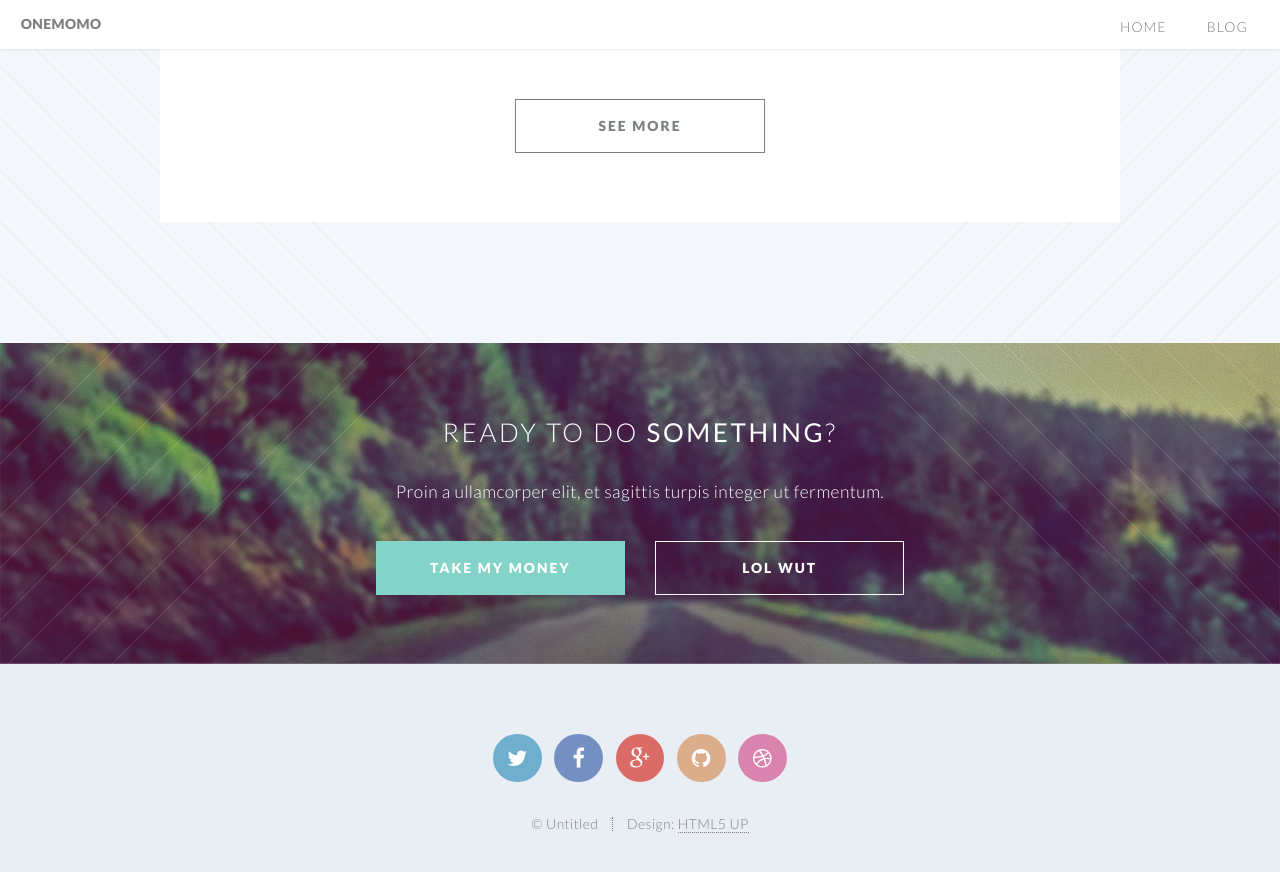
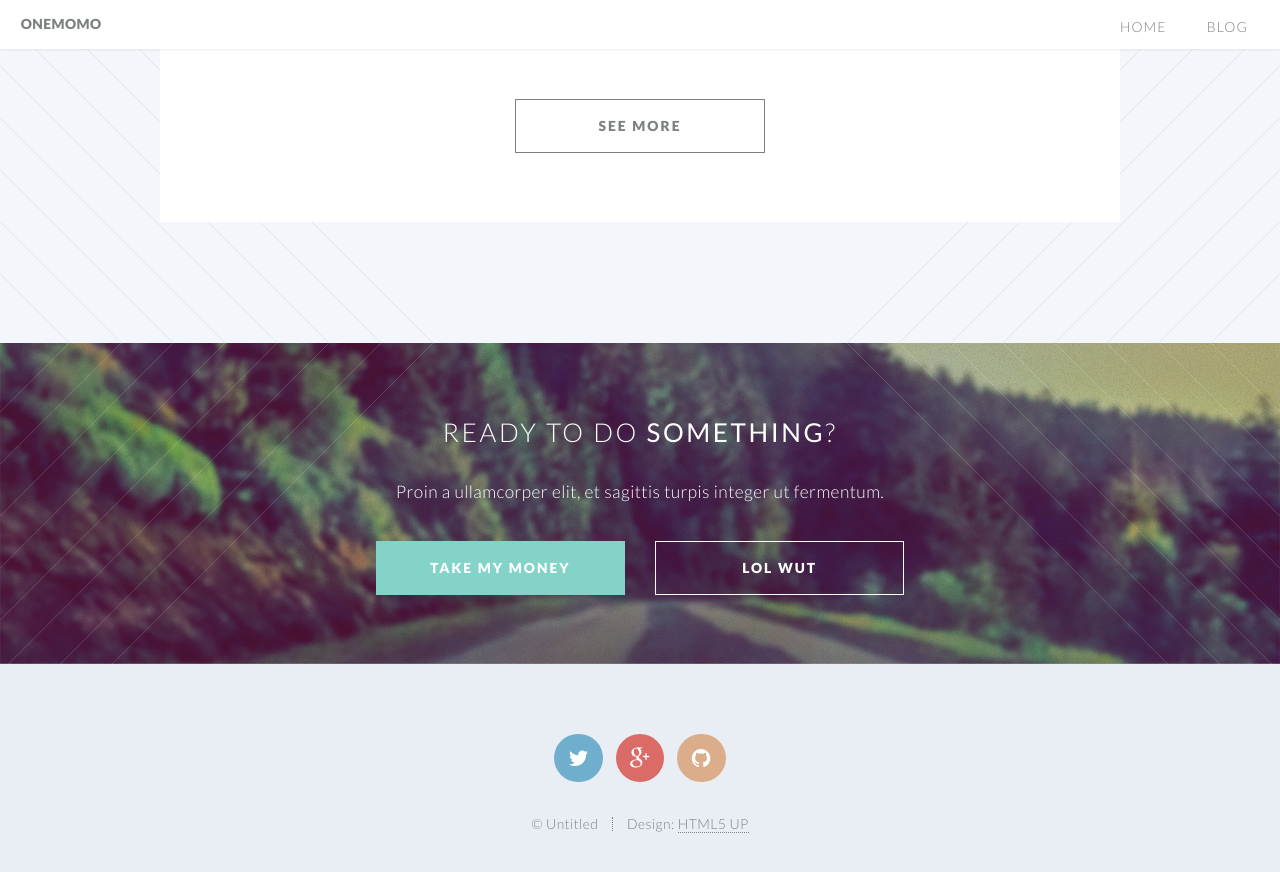
Before and after one commit to opoe269/opoe269.github.io, a Jekyll site: the page built from index.html, in a window 1280 px wide and 900 px high, scrolled down 2987 px. Shown: the top 872 px of the window. Built offline with Jekyll 4.4.1, drawn with Linux system fonts in a browser that asks for light colours.

Commit message:
Update footer.html

```diff
--- a/_includes/footer.html
+++ b/_includes/footer.html
@@ -3,10 +3,8 @@
 
     <ul class="icons">
         <li><a href="#" class="icon circle fa-twitter"><span class="label">Twitter</span></a></li>
-        <li><a href="#" class="icon circle fa-facebook"><span class="label">Facebook</span></a></li>
         <li><a href="#" class="icon circle fa-google-plus"><span class="label">Google+</span></a></li>
         <li><a href="#" class="icon circle fa-github"><span class="label">Github</span></a></li>
-        <li><a href="#" class="icon circle fa-dribbble"><span class="label">Dribbble</span></a></li>
     </ul>
 
     <ul class="copyright">
```
